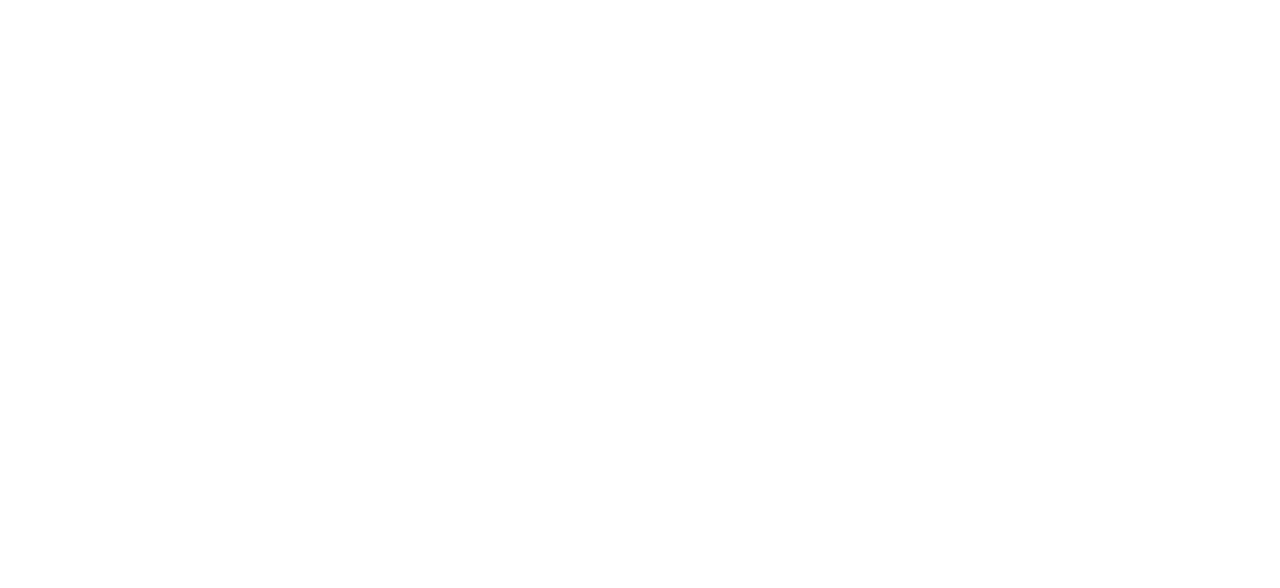
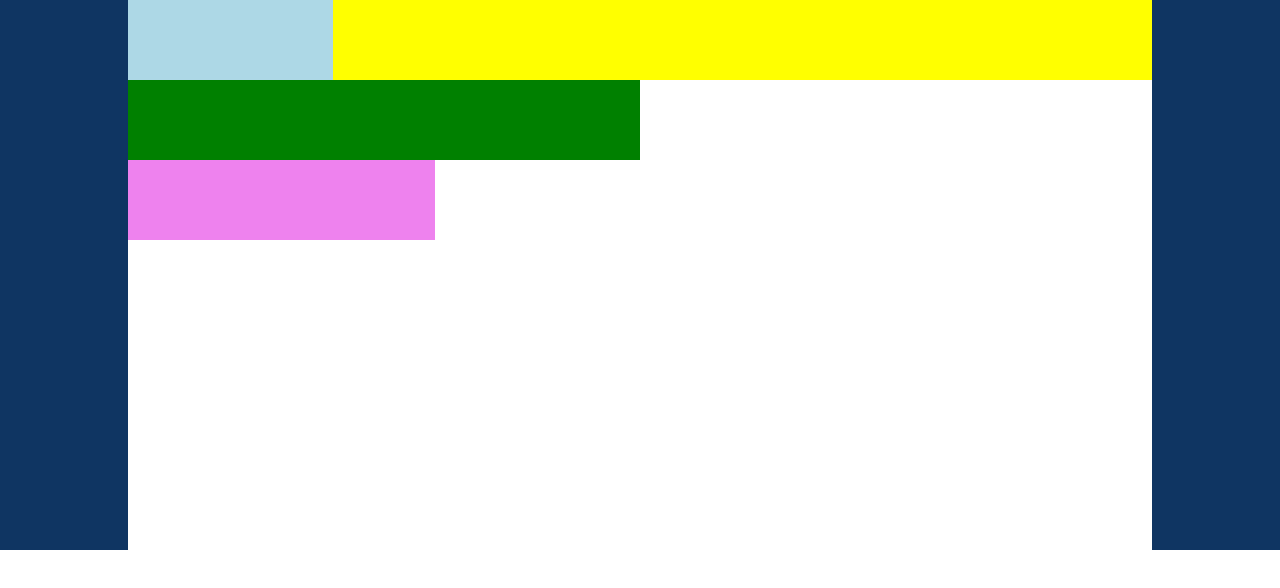
Before and after one commit to niccolo-delfino/htmlcss-fluentify, a plain HTML site: page index.html in a window 1280 px wide. Drawn offline with Linux system fonts and the light colour scheme.

Commit message:
Basic structure for Header

```diff
--- a/css/style.css
+++ b/css/style.css
@@ -0,0 +1,50 @@
+*{
+  margin: 0;
+  padding:0;
+  box-sizing: border-box;
+}
+
+body{
+  font-family: 'Roboto', sans-serif;
+}
+
+.container{
+  width: 80%;
+  height: 100%;
+  margin: auto;
+  background-color: white;
+}
+
+header{
+  width: 100%;
+  height: 550px;
+
+  background-color: rgb(15, 53, 98);
+}
+
+.header-nav{
+  height: 80px;
+
+  background-color: yellow;
+}
+
+.header-nav-logo{
+  width: 20%;
+  height: 100%;
+
+  background-color: lightblue;
+}
+
+.header-nav-menu{
+  width: 50%;
+  height: 100%;
+
+  background-color: green;
+}
+
+.header-nav-button{
+  width: 30%;
+  height: 100%;
+
+  background-color: violet;
+}
--- a/index.html
+++ b/index.html
@@ -4,8 +4,53 @@
     <meta charset="utf-8">
     <title>Fake Fluentify</title>
     <link rel="stylesheet" href="css/style.css">
+    <link href="https://fonts.googleapis.com/css2?family=Roboto:ital,wght@1,300;1,700&display=swap" rel="stylesheet">
   </head>
   <body>
 
+    <!-- intestazione -->
+    <header>
+
+      <div class="container">
+
+        <!-- parte alta -->
+        <div class="header-nav">
+
+          <div class="header-nav-logo">
+
+          </div>
+          <div class="header-nav-menu">
+
+          </div>
+          <div class="header-nav-button">
+
+          </div>
+
+        </div>
+        <!-- /parte alta -->
+
+        <!-- parte bassa -->
+        <div class="jumbotron">
+
+        </div>
+        <!-- /parte bassa -->
+
+      </div>
+
+    </header>
+    <!-- intestazione -->
+
+    <!-- corpo -->
+    <main>
+
+    </main>
+    <!-- /corpo -->
+
+    <!-- parte fissa -->
+    <div class="help">
+
+    </div>
+    <!-- /parte fissa -->
+
   </body>
 </html>
```
